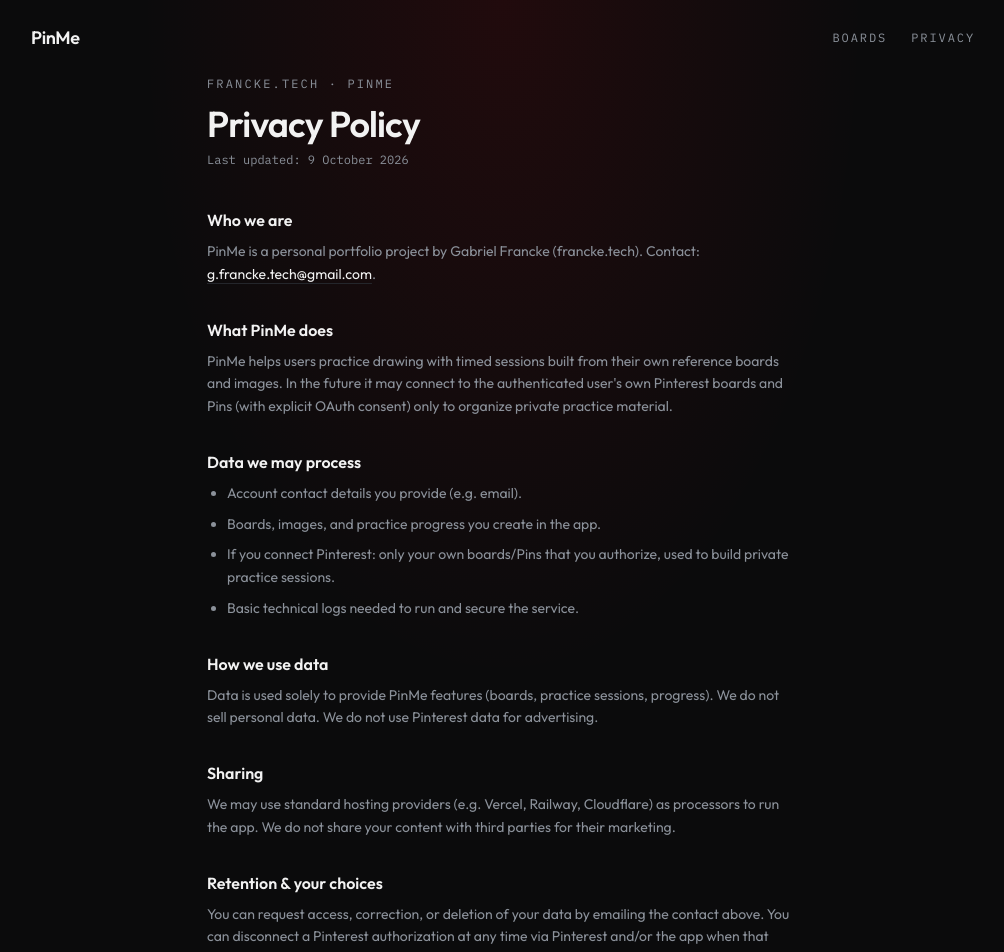
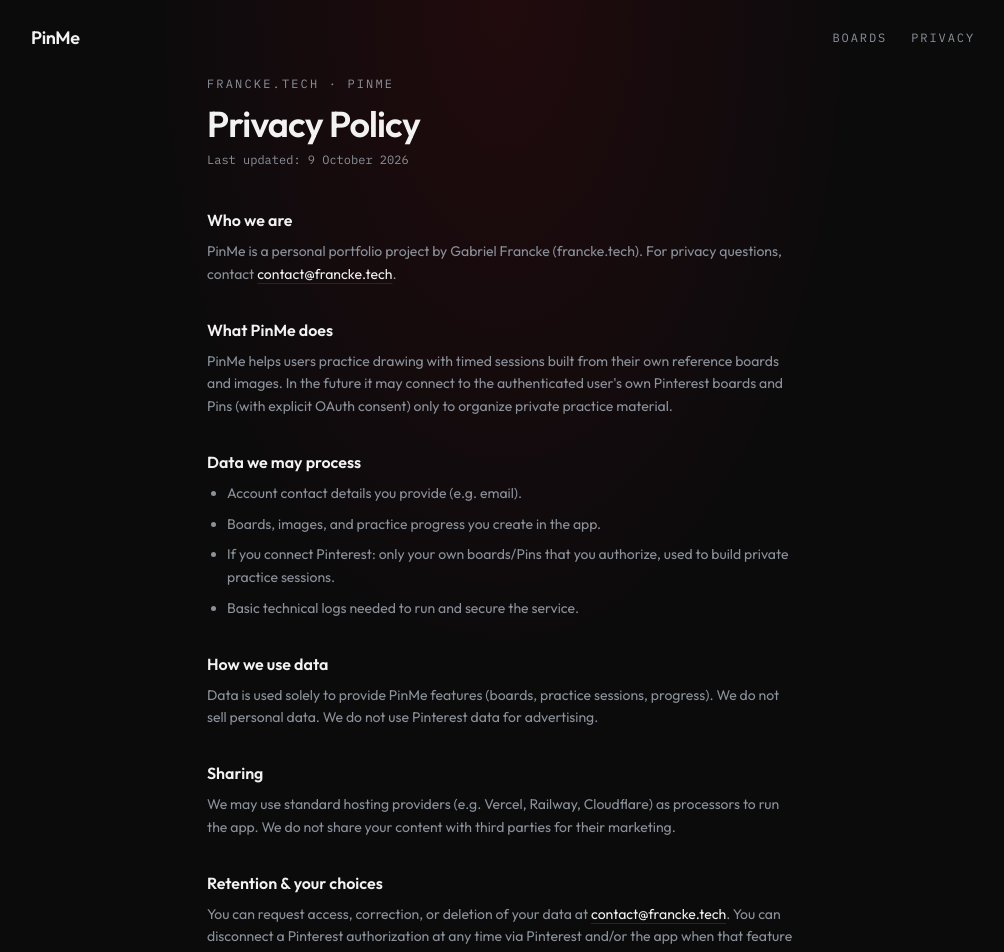
Before and after one commit to gmorlo/pin-me-web, a Next.js app: page /privacy in a window 1280 px wide. Shown: the top 952 px of the page, without its empty margins (137-1141 px from the left). Built offline with nearby package versions, Linux system fonts and the light colour scheme.

Commit message:
fix(web): update contact email in privacy policy and improve data request instructions

```diff
--- a/app/privacy/page.tsx
+++ b/app/privacy/page.tsx
@@ -35,12 +35,12 @@ export default function PrivacyPage() {
             </h2>
             <p className="mt-2">
               PinMe is a personal portfolio project by Gabriel Francke
-              (francke.tech). Contact:{" "}
+              (francke.tech). For privacy questions, contact{" "}
               <a
                 className="text-foreground underline decoration-line underline-offset-4 hover:text-accent"
-                href="mailto:g.francke.tech@gmail.com"
+                href="mailto:contact@francke.tech"
               >
-                g.francke.tech@gmail.com
+                contact@francke.tech
               </a>
               .
             </p>
@@ -103,10 +103,15 @@ export default function PrivacyPage() {
               Retention &amp; your choices
             </h2>
             <p className="mt-2">
-              You can request access, correction, or deletion of your data by
-              emailing the contact above. You can disconnect a Pinterest
-              authorization at any time via Pinterest and/or the app when that
-              feature is available.
+              You can request access, correction, or deletion of your data at{" "}
+              <a
+                className="text-foreground underline decoration-line underline-offset-4 hover:text-accent"
+                href="mailto:contact@francke.tech"
+              >
+                contact@francke.tech
+              </a>
+              . You can disconnect a Pinterest authorization at any time via
+              Pinterest and/or the app when that feature is available.
             </p>
           </section>
 
```
